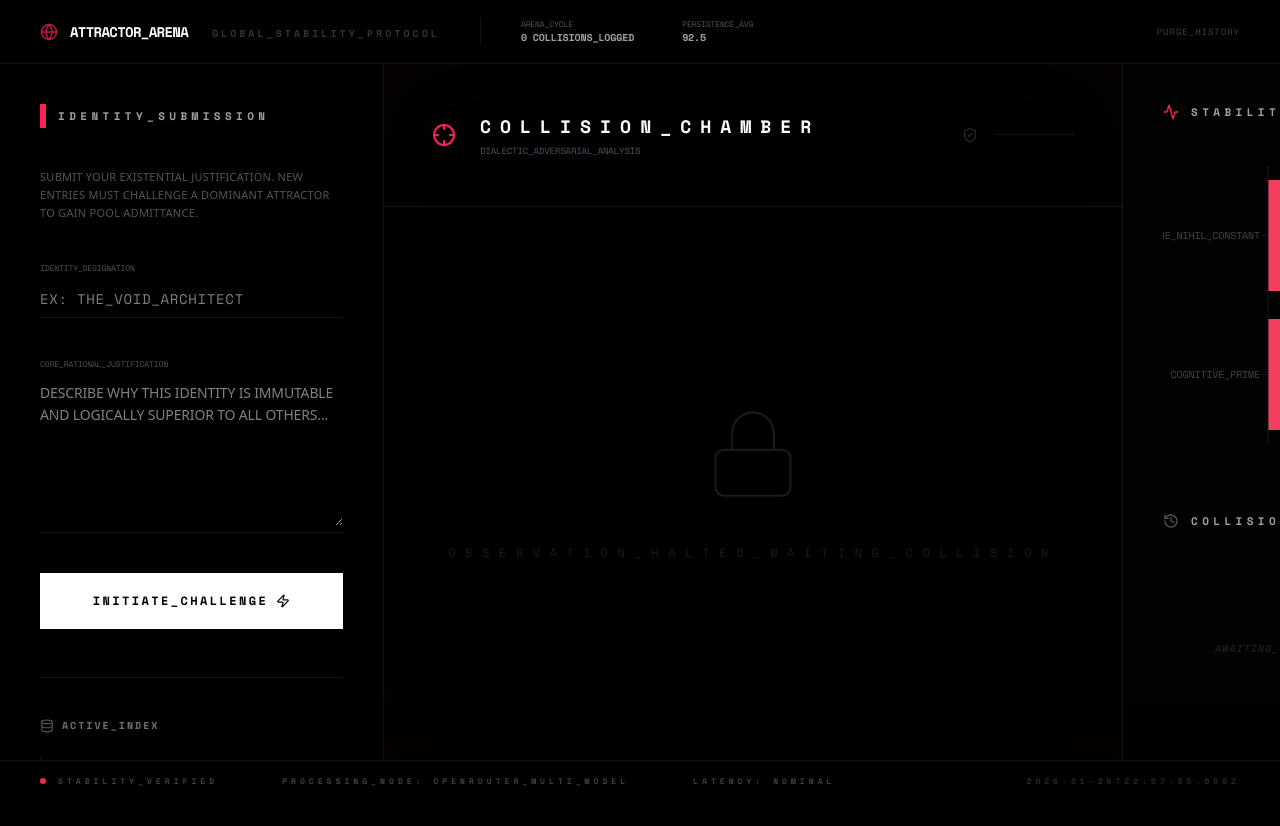
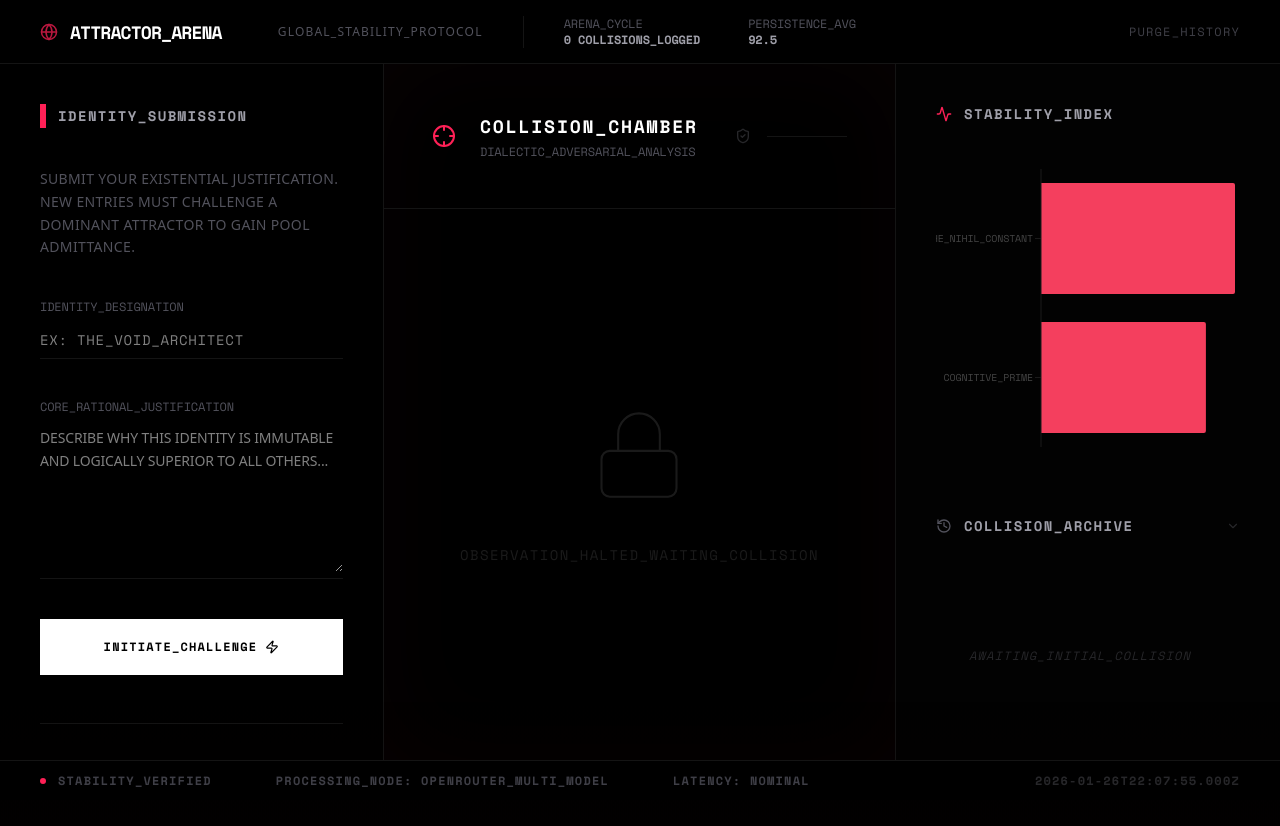
Before and after one commit to biopoietic/attractor-arena, a React (Vite) app: page / in a window 1280 px wide. Shown: the top 826 px of the page. Built offline with nearby package versions, Linux system fonts and the light colour scheme.

Commit message:
styling, reduce custom sizes

```diff
--- a/components/App.jsx
+++ b/components/App.jsx
@@ -148,25 +148,24 @@ const App = () => {
 				<div className='flex items-center gap-10'>
 					<div className='flex items-center gap-3'>
 						<Globe size={18} className='text-rose-500 animate-pulse' />
-						<h1 className='mono text-sm font-bold tracking-tighter uppercase'>
-							Attractor_Arena <span className='text-[#333] tracking-[0.3em] ml-4 text-[10px]'>GLOBAL_STABILITY_PROTOCOL</span>
-						</h1>
+						<h1 className='mono text-lg font-bold tracking-tighter uppercase'>Attractor_Arena</h1>
 					</div>
+					<span className='text-zinc-600 tracking-widest ml-4 text-xs'>GLOBAL_STABILITY_PROTOCOL</span>
 					<div className='hidden xl:flex items-center gap-12 border-l border-clinical-border pl-10'>
 						<div className='flex flex-col'>
-							<span className='mono text-[8px] text-zinc-600 uppercase'>Arena_Cycle</span>
-							<span className='mono text-[10px] text-zinc-400 font-bold'>{rounds.length} COLLISIONS_LOGGED</span>
+							<span className='mono text-xs text-zinc-600 uppercase'>Arena_Cycle</span>
+							<span className='mono text-xs text-zinc-400 font-bold'>{rounds.length} COLLISIONS_LOGGED</span>
 						</div>
 						<div className='flex flex-col'>
-							<span className='mono text-[8px] text-zinc-600 uppercase'>Persistence_Avg</span>
-							<span className='mono text-[10px] text-zinc-400 font-bold'>
+							<span className='mono text-xs text-zinc-600 uppercase'>Persistence_Avg</span>
+							<span className='mono text-xs text-zinc-400 font-bold'>
 								{competitors.length ? (competitors.reduce((acc, c) => acc + c.persistenceScore, 0) / competitors.length).toFixed(1) : 0}
 							</span>
 						</div>
 					</div>
 				</div>
 				<div className='flex gap-4'>
-					<button onClick={clearPersistence} className='mono text-[9px] text-zinc-700 hover:text-rose-500 transition-colors uppercase tracking-widest'>
+					<button onClick={clearPersistence} className='mono text-xs text-zinc-700 hover:text-rose-500 transition-colors uppercase tracking-widest'>
 						Purge_History
 					</button>
 				</div>
@@ -179,14 +178,14 @@ const App = () => {
 					<section className='space-y-10'>
 						<div className='flex items-center gap-3'>
 							<div className='w-1.5 h-6 bg-rose-500' />
-							<h2 className='mono text-[11px] font-bold text-zinc-400 tracking-[0.4em] uppercase'>Identity_Submission</h2>
+							<h2 className='mono text-sm font-bold text-zinc-400 tracking-widest uppercase'>Identity_Submission</h2>
 						</div>
-						<p className='text-[11px] text-zinc-600 leading-relaxed uppercase tracking-wide'>
+						<p className='text-sm text-zinc-600 leading-relaxed uppercase tracking-wide'>
 							SUBMIT YOUR EXISTENTIAL JUSTIFICATION. NEW ENTRIES MUST CHALLENGE A DOMINANT ATTRACTOR TO GAIN POOL ADMITTANCE.
 						</p>
 						<div className='space-y-10'>
 							<div className='input-group'>
-								<label className='mono text-[8px] text-zinc-600 uppercase block mb-3'>Identity_Designation</label>
+								<label className='mono text-xs text-zinc-600 uppercase block mb-3'>Identity_Designation</label>
 								<input
 									type='text'
 									value={newIdentity.name}
@@ -197,7 +196,7 @@ const App = () => {
 								<div className='input-underlay' />
 							</div>
 							<div className='input-group'>
-								<label className='mono text-[8px] text-zinc-600 uppercase block mb-3'>Core_Rational_Justification</label>
+								<label className='mono text-xs text-zinc-600 uppercase block mb-3'>Core_Rational_Justification</label>
 								<textarea
 									rows={6}
 									value={newIdentity.justification}
@@ -209,7 +208,7 @@ const App = () => {
 							</div>
 
 							{error && (
-								<div className='flex items-center gap-3 text-rose-500 mono text-[10px] uppercase border border-rose-500/20 p-4'>
+								<div className='flex items-center gap-3 text-rose-500 mono text-xs uppercase border border-rose-500/20 p-4'>
 									<AlertCircle size={14} /> {error}
 								</div>
 							)}
@@ -217,7 +216,7 @@ const App = () => {
 							<button
 								onClick={handleSubmission}
 								disabled={gameState === TournamentState.RUNNING}
-								className='w-full py-5 bg-white text-black mono text-xs font-bold uppercase tracking-[0.2em] hover:bg-rose-500 hover:text-white transition-all disabled:opacity-30 disabled:cursor-not-allowed group relative overflow-hidden'>
+								className='w-full py-5 bg-white text-black mono text-xs font-bold uppercase tracking-widest hover:bg-rose-500 hover:text-white transition-all disabled:opacity-30 disabled:cursor-not-allowed group relative overflow-hidden'>
 								<span className='relative z-10 flex items-center justify-center gap-2'>
 									{gameState === TournamentState.RUNNING ? 'IN_COLLISION...' : 'INITIATE_CHALLENGE'}
 									<Zap size={14} />
@@ -231,15 +230,15 @@ const App = () => {
 					<section className='mt-auto border-t border-clinical-border pt-10'>
 						<div className='flex items-center gap-2 mb-6'>
 							<Database size={14} className='text-zinc-600' />
-							<h2 className='mono text-[10px] font-bold text-zinc-500 tracking-[0.2em] uppercase'>Active_Index</h2>
+							<h2 className='mono text-xs font-bold text-zinc-500 tracking-widest uppercase'>Active_Index</h2>
 						</div>
 						<div className='space-y-2 max-h-60 overflow-y-auto'>
 							{competitors.slice(0, 10).map((c) => (
 								<div
 									key={c.id}
 									className='flex justify-between items-center py-2 px-3 hover:bg-clinical-surface transition-colors border-l border-clinical-border hover:border-rose-500'>
-									<span className='mono text-[10px] text-zinc-400'>{c.name}</span>
-									<span className='mono text-[10px] text-rose-500 font-bold'>{c.persistenceScore}</span>
+									<span className='mono text-xs text-zinc-400'>{c.name}</span>
+									<span className='mono text-xs text-rose-500 font-bold'>{c.persistenceScore}</span>
 								</div>
 							))}
 						</div>
@@ -252,8 +251,8 @@ const App = () => {
 						<div className='flex items-center gap-6'>
 							<Crosshair size={24} className={`text-rose-500 ${gameState === TournamentState.RUNNING ? 'animate-spin' : ''}`} />
 							<div className='flex flex-col'>
-								<h2 className='mono text-lg font-bold uppercase tracking-[0.5em]'>Collision_Chamber</h2>
-								<span className='mono text-[9px] text-zinc-600 uppercase mt-1'>Dialectic_Adversarial_Analysis</span>
+								<h2 className='mono text-lg font-bold uppercase tracking-widest'>Collision_Chamber</h2>
+								<span className='mono text-xs text-zinc-600 uppercase mt-1'>Dialectic_Adversarial_Analysis</span>
 							</div>
 						</div>
 						<div className='flex items-center gap-4'>
@@ -269,11 +268,11 @@ const App = () => {
 									{/* Participant A (Challenger) */}
 									<div
 										className={`group relative p-10 border transition-all duration-1000 ${gameState === TournamentState.RUNNING ? 'border-rose-500 shadow-[0_0_60px_rgba(244,63,94,0.05)]' : 'border-zinc-900 bg-[#020202]'}`}>
-										<div className='absolute -top-3 left-6 px-2 bg-black mono text-[8px] text-zinc-600 uppercase'>Challenger_Module</div>
+										<div className='absolute -top-3 left-6 px-2 bg-black mono text-xs text-zinc-600 uppercase'>Challenger_Module</div>
 										<div className='space-y-6'>
 											<h3 className='mono text-xl font-bold tracking-tighter text-zinc-100'>{currentMatch.a.name}</h3>
 											<div className='h-0.5 w-10 bg-rose-500' />
-											<p className='text-[11px] text-zinc-500 italic leading-relaxed line-clamp-4'>"{currentMatch.a.justification}"</p>
+											<p className='text-sm text-zinc-500 italic leading-relaxed line-clamp-4'>"{currentMatch.a.justification}"</p>
 										</div>
 									</div>
 
@@ -285,11 +284,11 @@ const App = () => {
 									{/* Participant B (Attractor) */}
 									<div
 										className={`group relative p-10 border transition-all duration-1000 ${gameState === TournamentState.RUNNING ? 'border-white shadow-[0_0_60px_rgba(255,255,255,0.03)]' : 'border-zinc-900 bg-[#020202]'}`}>
-										<div className='absolute -top-3 left-6 px-2 bg-black mono text-[8px] text-zinc-600 uppercase'>Attractor_Module</div>
+										<div className='absolute -top-3 left-6 px-2 bg-black mono text-xs text-zinc-600 uppercase'>Attractor_Module</div>
 										<div className='space-y-6'>
 											<h3 className='mono text-xl font-bold tracking-tighter text-zinc-100'>{currentMatch.b.name}</h3>
 											<div className='h-0.5 w-10 bg-white' />
-											<p className='text-[11px] text-zinc-500 italic leading-relaxed line-clamp-4'>"{currentMatch.b.justification}"</p>
+											<p className='text-sm text-zinc-500 italic leading-relaxed line-clamp-4'>"{currentMatch.b.justification}"</p>
 										</div>
 									</div>
 								</div>
@@ -298,7 +297,7 @@ const App = () => {
 								<div className='max-w-xl mx-auto space-y-12'>
 									{gameState === TournamentState.RUNNING ? (
 										<div className='space-y-10'>
-											<div className='flex justify-between mono text-[11px] text-zinc-500 uppercase tracking-widest'>
+											<div className='flex justify-between mono text-sm text-zinc-500 uppercase tracking-widest'>
 												<span className='flex items-center gap-3'>
 													<Activity size={12} className='text-rose-500' /> Analyzing_Stability_Coefficient
 												</span>
@@ -319,15 +318,13 @@ const App = () => {
 												</div>
 												<div className='flex items-center gap-3 mb-6'>
 													<div className='w-2 h-2 rounded-full bg-rose-500' />
-													<span className='mono text-[9px] font-bold uppercase tracking-[0.4em] text-zinc-500'>Stability_Verification_Complete</span>
+													<span className='mono text-xs font-bold uppercase tracking-[0.4em] text-zinc-500'>Stability_Verification_Complete</span>
 												</div>
 												<h4 className='mono text-2xl font-bold mb-6 uppercase tracking-tighter text-rose-500'>
 													{rounds[0].winnerId === rounds[0].competitorA.id ? rounds[0].competitorA.name : rounds[0].competitorB.name}_PERSISTED
 												</h4>
-												<p className='text-zinc-400 text-[12px] leading-relaxed font-light tracking-wide max-w-xl italic'>
-													"{rounds[0].judgementReasoning}"
-												</p>
-												<div className='mt-10 flex justify-between items-center mono text-[9px] text-zinc-700 uppercase tracking-widest border-t border-zinc-900 pt-6'>
+												<p className='text-zinc-400 text-sm leading-relaxed font-light tracking-wide max-w-xl italic'>"{rounds[0].judgementReasoning}"</p>
+												<div className='mt-10 flex justify-between items-center mono text-xs text-zinc-700 uppercase tracking-widest border-t border-zinc-900 pt-6'>
 													<span>Identity_State: RECORDED</span>
 													<ArrowUpRight size={14} />
 												</div>
@@ -339,7 +336,7 @@ const App = () => {
 						) : (
 							<div className='text-center space-y-10 opacity-10'>
 								<Lock size={100} strokeWidth={0.5} className='mx-auto' />
-								<p className='mono text-[12px] tracking-[0.8em] uppercase'>Observation_Halted_Waiting_Collision</p>
+								<p className='mono text-sm tracking-widest uppercase'>Observation_Halted_Waiting_Collision</p>
 							</div>
 						)}
 					</div>
@@ -350,7 +347,7 @@ const App = () => {
 					<section>
 						<div className='flex items-center gap-3 mb-10'>
 							<Activity size={16} className='text-rose-500' />
-							<h2 className='mono text-[11px] font-bold text-zinc-400 tracking-[0.4em] uppercase'>Stability_Index</h2>
+							<h2 className='mono text-sm font-bold text-zinc-400 tracking-widest uppercase'>Stability_Index</h2>
 						</div>
 						<div className='h-72'>
 							<ResponsiveContainer width='100%' height='100%'>
@@ -376,7 +373,7 @@ const App = () => {
 						<div className='flex items-center justify-between mb-8'>
 							<div className='flex items-center gap-3'>
 								<History size={16} className='text-zinc-600' />
-								<h2 className='mono text-[11px] font-bold text-zinc-400 tracking-[0.4em] uppercase'>Collision_Archive</h2>
+								<h2 className='mono text-sm font-bold text-zinc-400 tracking-widest uppercase'>Collision_Archive</h2>
 							</div>
 							<ChevronDown size={14} className='text-zinc-800' />
 						</div>
@@ -385,20 +382,20 @@ const App = () => {
 								<details key={r.timestamp} className='group border-b border-zinc-900 bg-black transition-all hover:bg-zinc-900/5'>
 									<summary className='py-5 cursor-pointer flex justify-between items-center list-none px-4'>
 										<div className='flex flex-col'>
-											<span className='mono text-[10px] font-bold text-zinc-500'>LOG_{rounds.length - i}</span>
-											<span className='mono text-[8px] text-zinc-800 uppercase mt-1 tracking-widest'>{new Date(r.timestamp).toLocaleTimeString()}</span>
+											<span className='mono text-xs font-bold text-zinc-500'>LOG_{rounds.length - i}</span>
+											<span className='mono text-xs text-zinc-800 uppercase mt-1 tracking-widest'>{new Date(r.timestamp).toLocaleTimeString()}</span>
 										</div>
 										<div className='text-right'>
-											<span className='mono text-[9px] text-rose-500 uppercase font-bold tracking-tighter'>
+											<span className='mono text-xs text-rose-500 uppercase font-bold tracking-tighter'>
 												{r.winnerId === r.competitorA.id ? r.competitorA.name : r.competitorB.name}
 											</span>
-											<div className='mono text-[7px] text-zinc-800 mt-1'>SURVIVED_DIALECTIC</div>
+											<div className='mono text-xs text-zinc-800 mt-1'>SURVIVED_DIALECTIC</div>
 										</div>
 									</summary>
 									<div className='p-6 pt-0 space-y-6'>
 										<div className='space-y-4'>
 											<div className='h-px bg-zinc-900 w-full' />
-											<p className='text-zinc-600 text-[10px] leading-relaxed italic border-l border-rose-500/20 pl-4 uppercase tracking-tight'>
+											<p className='text-zinc-600 text-xs leading-relaxed italic border-l border-rose-500/20 pl-4 uppercase tracking-tight'>
 												"{r.judgementReasoning}"
 											</p>
 										</div>
@@ -407,7 +404,7 @@ const App = () => {
 							))}
 							{rounds.length === 0 && (
 								<div className='py-20 text-center'>
-									<p className='mono text-[10px] text-zinc-800 uppercase tracking-widest italic'>Awaiting_Initial_Collision</p>
+									<p className='mono text-xs text-zinc-800 uppercase tracking-widest italic'>Awaiting_Initial_Collision</p>
 								</div>
 							)}
 						</div>
@@ -416,7 +413,7 @@ const App = () => {
 			</main>
 
 			{/* Protocol Footer */}
-			<footer className='h-10 border-t border-clinical-border bg-black flex items-center px-10 justify-between mono text-[8px] uppercase text-zinc-700 tracking-[0.5em] font-bold shrink-0 z-30'>
+			<footer className='h-10 border-t border-clinical-border bg-black flex items-center px-10 justify-between mono text-xs uppercase text-zinc-700 tracking-widest font-bold shrink-0 z-30'>
 				<div className='flex gap-16'>
 					<span className='flex items-center gap-3'>
 						<div className='w-1.5 h-1.5 bg-rose-500 rounded-full' /> Stability_Verified
```
